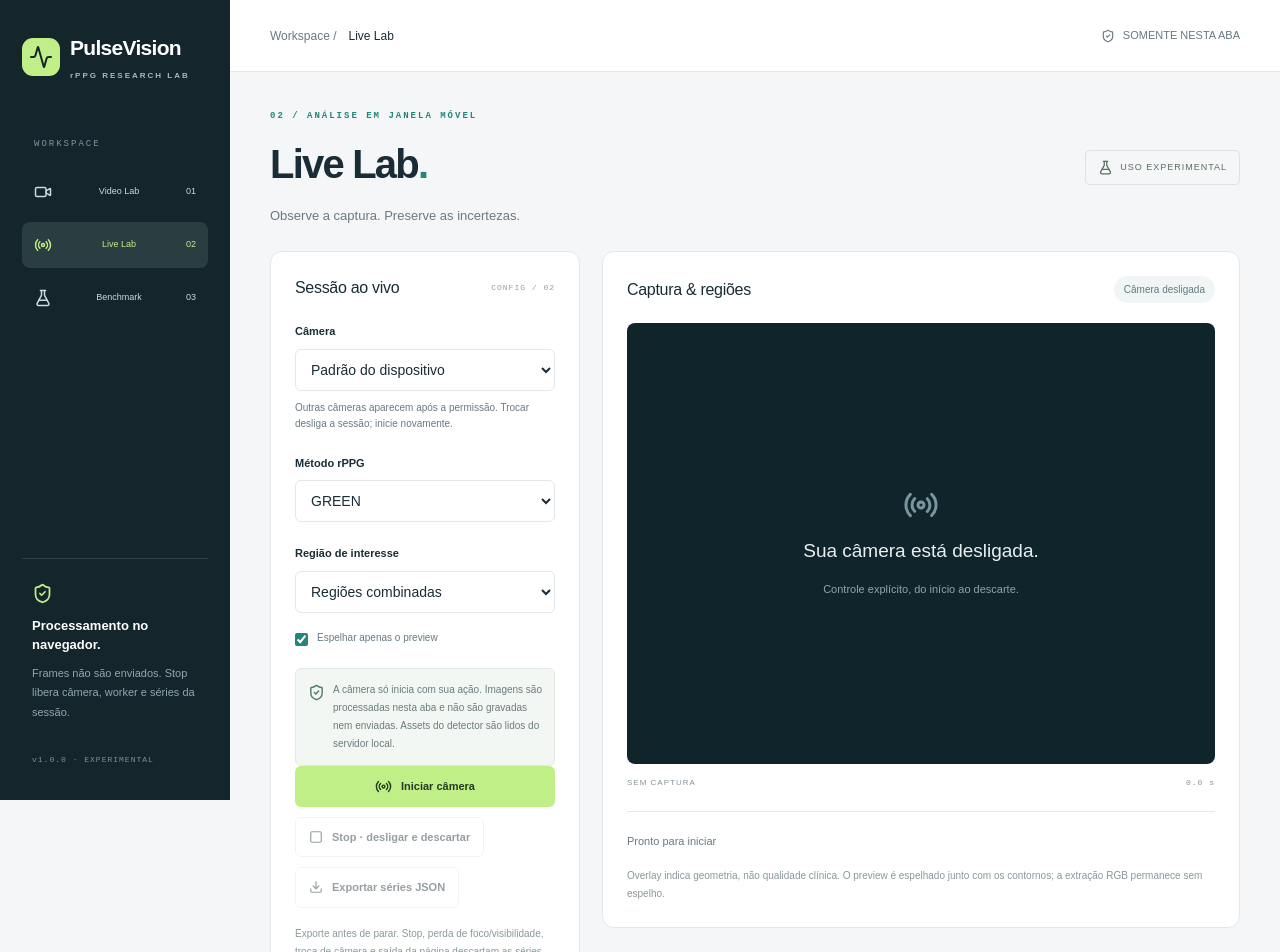
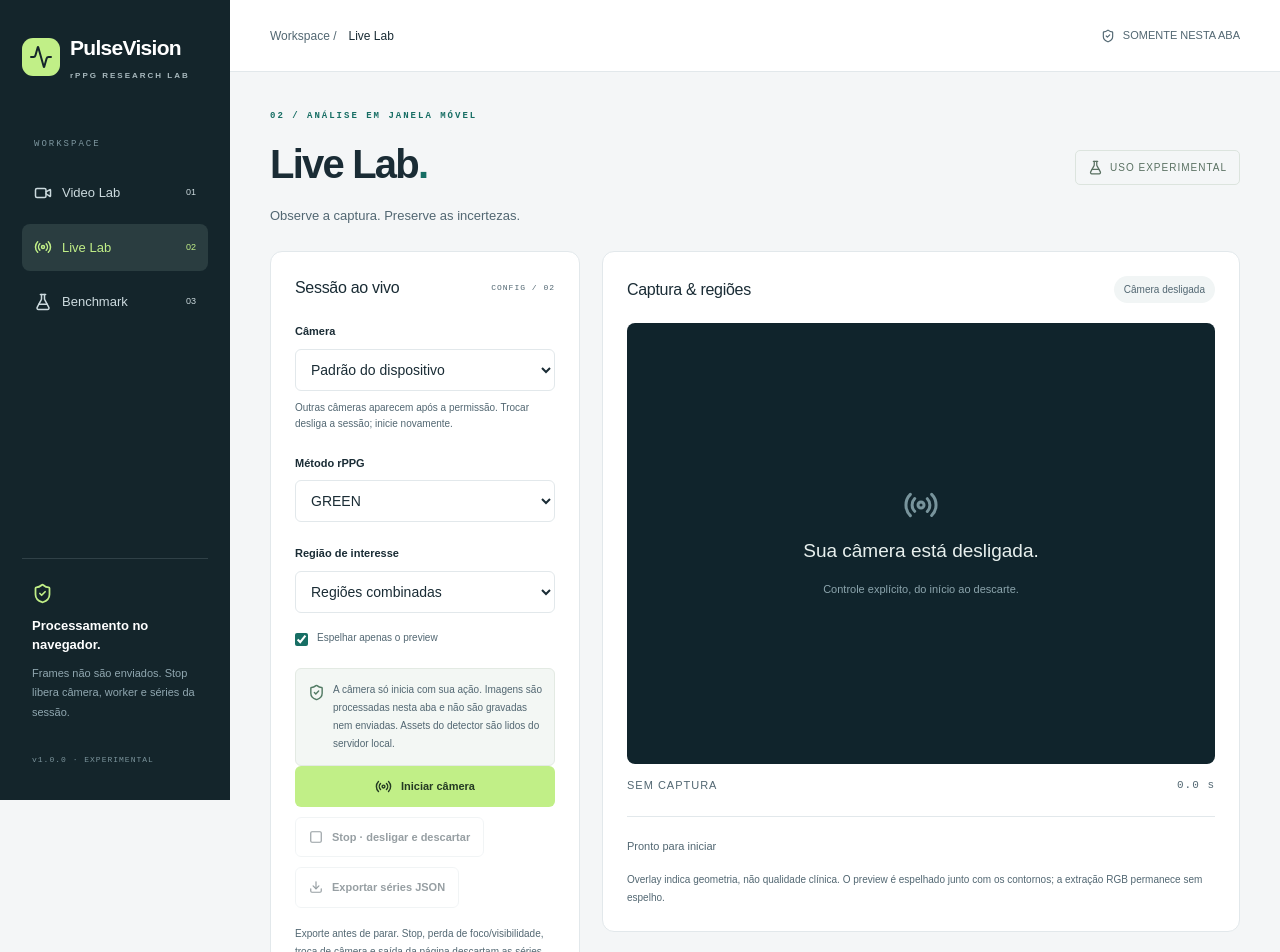
Before and after one commit to solerpedroo/pulsevision-rppg-lab, a Next.js app in the folder apps/web/: page /live in a window 1280 px wide. Shown: the top 952 px of the page. Built offline with nearby package versions, Linux system fonts and the light colour scheme.

Commit message:
style(web): ajusta layout e skip link dos labs

```diff
--- a/apps/web/app/globals.css
+++ b/apps/web/app/globals.css
@@ -1,10 +1,10 @@
 @import "tailwindcss";
 :root {
   --ink: #1a2c35;
-  --muted: #687a84;
+  --muted: #526772;
   --line: #e2e8eb;
   --accent: #c1ef87;
-  --teal: #258579;
+  --teal: #176e64;
   --background: #f4f6f7;
   --foreground: var(--ink);
   --radius: 12px;
@@ -127,7 +127,7 @@ small {
   background: #2a3d40;
   color: var(--accent);
 }
-.nav-item span,
+.nav-item span:last-child,
 .nav-item small {
   margin-left: auto;
   font-size: 9px;
@@ -297,7 +297,7 @@ h1 span {
 }
 .card-heading > .mono {
   font-size: 8px;
-  color: #91a0a7;
+  color: #526772;
   letter-spacing: 1px;
 }
 .dropzone {
@@ -342,7 +342,7 @@ h1 span {
 }
 .dropzone small {
   font-size: 9px;
-  color: #83969e;
+  color: #526772;
 }
 .text-button {
   border: 0;
@@ -379,7 +379,7 @@ h1 span {
   display: flex;
   align-items: start;
   gap: 8px;
-  color: #6a7c7c;
+  color: #526772;
   background: #f3f7f4;
   border: 1px solid #e3eae3;
   border-radius: 6px;
@@ -457,7 +457,7 @@ h1 span {
   padding: 6px 10px;
   border-radius: 20px;
   background: #f1f5f5;
-  color: #617b80;
+  color: #526772;
 }
 .preview {
   position: relative;
@@ -519,7 +519,7 @@ h1 span {
   display: flex;
   justify-content: space-between;
   margin-top: 13px;
-  color: #85949a;
+  color: #526772;
   font-size: 8px;
   letter-spacing: 1px;
 }
@@ -550,7 +550,7 @@ h1 span {
   margin-top: 17px;
   font-size: 10px;
   line-height: 1.8;
-  color: #8a989c;
+  color: #526772;
 }
 progress {
   width: 100%;
@@ -570,7 +570,7 @@ progress {
 .metric > span {
   font-size: 8px;
   letter-spacing: 1.5px;
-  color: #80939c;
+  color: #526772;
 }
 .metric > div {
   display: flex;
@@ -588,7 +588,7 @@ progress {
   font-size: 26px;
 }
 .metric small {
-  color: #93a2a7;
+  color: #526772;
   font-size: 10px;
 }
 .metric p {
@@ -614,7 +614,7 @@ progress {
 .empty-state {
   padding: 50px 20px;
   text-align: center;
-  color: #81939c;
+  color: #526772;
   display: grid;
   justify-items: center;
   gap: 13px;
@@ -669,7 +669,7 @@ progress {
   align-items: center;
   gap: 8px;
   background: #f9f5ec;
-  color: #8a7151;
+  color: #72552e;
   padding: 12px;
   font-size: 11px;
   border-radius: 6px;
@@ -720,7 +720,7 @@ progress {
   display: flex;
   justify-content: space-between;
   gap: 20px;
-  color: #8b9ba1;
+  color: #526772;
   font-size: 9px;
   margin-top: 24px;
   padding: 0 3px;
@@ -1146,3 +1146,37 @@ progress {
   font-size: 12px;
   display: block;
 }
+
+/* Release polish: visible focus, readable secondary labels and numeric controls. */
+:where(button, a, input, select, summary):focus-visible {
+  outline: 2px solid #176e64;
+  outline-offset: 4px;
+}
+.preview-footer,
+.lab-footer,
+.metric > span,
+.chart-card .mono {
+  font-size: 11px;
+}
+.experimental {
+  font-size: 10px;
+}
+.timeline {
+  height: 30px;
+}
+.timeline button {
+  min-height: 24px;
+}
+@media (max-width: 780px) {
+  .experimental {
+    font-size: 9px;
+  }
+  .page-heading {
+    flex-wrap: wrap;
+  }
+  .preview-note,
+  .checkbox,
+  .field small {
+    font-size: 12px;
+  }
+}
```
